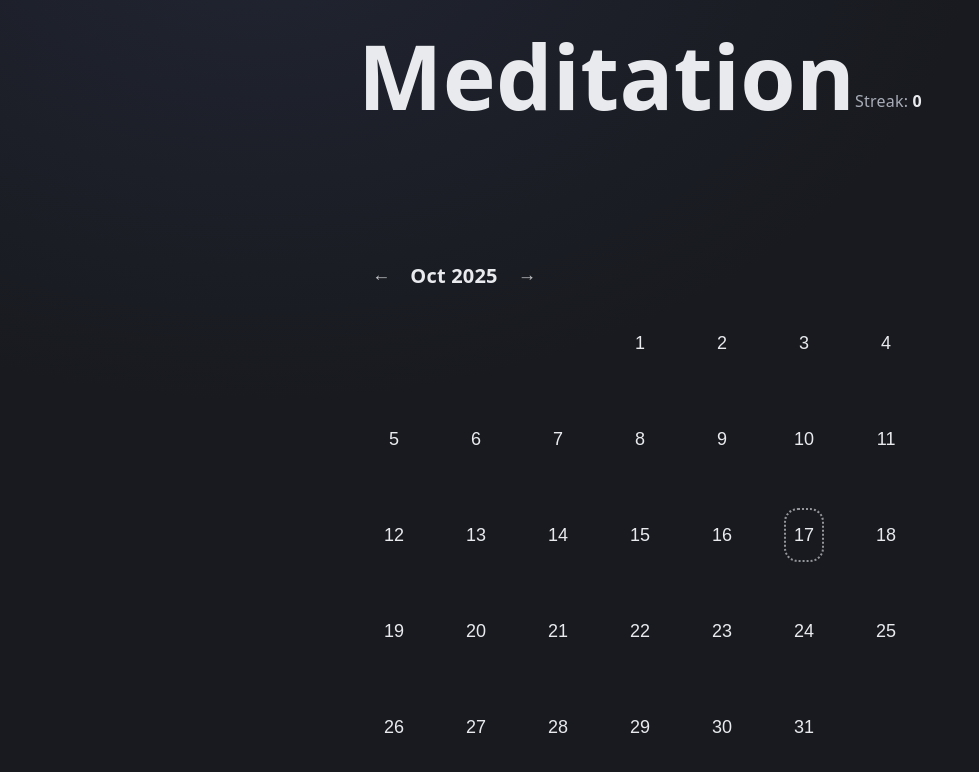
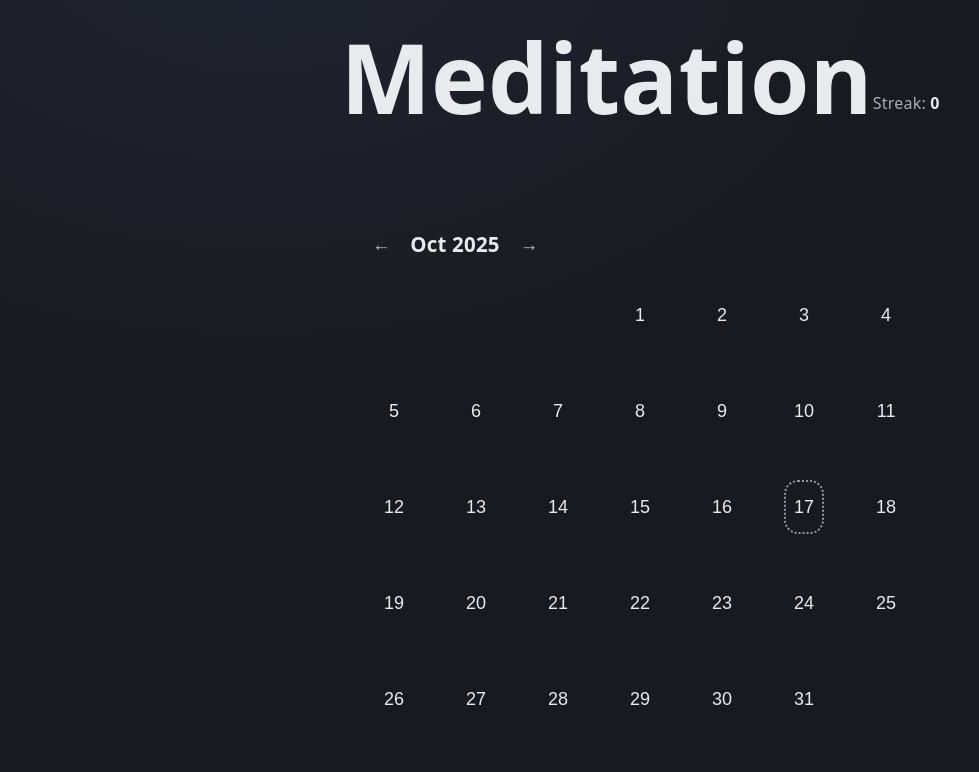
Before and after one commit to ShashwatEternal/Meditation-tracker, a plain HTML site: page index.html in a window 1280 px wide. Shown: the whole page, without its empty margins (0-979 px from the left). Drawn offline with Linux system fonts and the light colour scheme.

Commit message:
Add files via upload

```diff
--- a/index.html
+++ b/index.html
@@ -28,8 +28,10 @@
       display:flex;
       flex-direction:column;
       min-height:100vh;
+      padding-bottom: env(safe-area-inset-bottom); /* iOS safe area */
     }
 
+    /* Top header row */
     .top{
       display:flex;align-items:flex-end;justify-content:space-between;
       max-width:980px;margin:28px auto 0;padding:0 16px;
@@ -37,18 +39,27 @@
     h1{
       margin:0;
       font-weight:750;
-      font-size: clamp(3rem, 7vw, 6rem);
-      line-height:1.05;
+      font-size: clamp(3.25rem, 7.5vw, 6.25rem); /* slightly larger */
+      line-height:1.03;
       letter-spacing:.2px;
     }
-    .streak{font-size:1rem;color:var(--muted);padding-bottom:8px}
+    .streak{font-size:1rem;color:var(--muted);padding-bottom:10px}
     .streak strong{color:var(--ink)}
 
+    /* Spacer creates breathing room; calendar sits lower */
     .spacer{flex:1}
 
-    .wrap{max-width:980px;margin:0 auto 36px;padding:0 16px}
-    .monthbar{display:flex;gap:12px;align-items:center;margin:0 0 14px}
-    .monthtitle{font-size:1.25rem;font-weight:650;letter-spacing:.2px}
+    /* Calendar section near the bottom, but never too low */
+    .wrap{
+      max-width:980px;
+      margin:0 auto;
+      padding:0 16px;
+      /* keep it comfortably above the bottom UI (iOS/Android bars) */
+      margin-bottom:clamp(64px, 8vh, 140px);
+    }
+
+    .monthbar{display:flex;gap:12px;align-items:center;margin:0 0 16px}
+    .monthtitle{font-size:1.28rem;font-weight:650;letter-spacing:.2px}
     .navbtn{
       background:transparent;border:none;color:var(--ink);cursor:pointer;
       font-size:1.15rem;line-height:1;border-radius:8px;padding:6px 8px;opacity:.8;
@@ -59,22 +70,26 @@
     .spacerCell{height:0}
     .day{
       position:relative;display:flex;align-items:center;justify-content:center;
-      height:74px;background:transparent;border:none;color:inherit;cursor:pointer;
-      border-radius:14px;
+      height:74px;background:transparent;border:none;color:inherit;cursor:pointer;border-radius:14px;
     }
     .day:focus-visible{outline:2px solid var(--ring);outline-offset:3px}
     .num{font-size:18px;padding:10px 14px;border-radius:12px;transition:background .12s ease, box-shadow .12s ease}
     .day:hover .num{background:rgba(255,255,255,.04);box-shadow:0 0 0 1px var(--ring) inset,0 10px 30px rgba(0,0,0,.25)}
+
+    /* dotted ring for today (visible with or without 'done') */
     .day.today::before{
       content:""; position:absolute; inset:10px;
       border:2px dotted rgba(232,234,238,.6);
       border-radius:14px; pointer-events:none;
     }
+
+    /* semi-transparent check when done */
     .day.done::after{
       content:"✓"; position:absolute; right:10px; bottom:8px;
       font-weight:800; opacity:.5; color:var(--ok); font-size:18px; pointer-events:none;
     }
 
+    /* Note preview popover on hover (if exists) */
     .note-tip{
       display:none; position:absolute; left:50%; transform:translateX(-50%);
       bottom:86px; width:min(320px,80vw); background:var(--panel);
@@ -85,6 +100,7 @@
     .note-tip .meta{color:var(--muted);font-size:.8rem}
     .day.hasnote:hover .note-tip{display:block}
 
+    /* Modal */
     dialog{border:none;border-radius:16px;background:var(--panel);color:var(--ink);width:min(720px,calc(100% - 24px));padding:0}
     .modal-head{padding:14px 16px;border-bottom:1px solid var(--ring);display:flex;justify-content:space-between;align-items:center}
     .modal-head .titles{display:flex;flex-direction:column;gap:2px}
@@ -100,6 +116,7 @@
       .calendar{gap:14px}
       .day{height:58px}
       .num{font-size:16px}
+      .wrap{margin-bottom:clamp(56px, 10vh, 140px)} /* on small screens, keep it a bit higher */
     }
   </style>
 </head>
@@ -114,7 +131,7 @@
   <div class="wrap">
     <div class="monthbar">
       <button class="navbtn" id="prev" aria-label="Previous month">←</button>
-      <div class="monthtitle" id="monthtitle">Oct.</div>
+      <div class="monthtitle" id="monthtitle">Oct 2025</div>
       <button class="navbtn" id="next" aria-label="Next month">→</button>
     </div>
     <div id="cal" class="calendar" aria-live="polite"></div>
@@ -141,8 +158,8 @@
   </dialog>
 
   <script>
-    const DONE_KEY = "meditation_done_v3";
-    const NOTE_KEY = "meditation_notes_v3";
+    const DONE_KEY = "meditation_done_v4";
+    const NOTE_KEY = "meditation_notes_v4";
     const doneMap = loadJSON(DONE_KEY, {});
     const notesMap = loadJSON(NOTE_KEY, {});
 
@@ -171,7 +188,7 @@
     function todayISO(){ const t=new Date(); t.setHours(0,0,0,0); return iso(t); }
 
     function render(){
-      monthTitle.textContent = new Date(current).toLocaleDateString(undefined,{month:'short',year:'numeric'});
+      monthTitle.textContent = new Date(current).toLocaleDateString(undefined,{month:'short',year:'numeric'}).replace('.', '') ;
       cal.innerHTML = "";
       const y=current.getFullYear(), m=current.getMonth();
       const offset = startOffset(y,m), count = daysInMonth(y,m);
```
